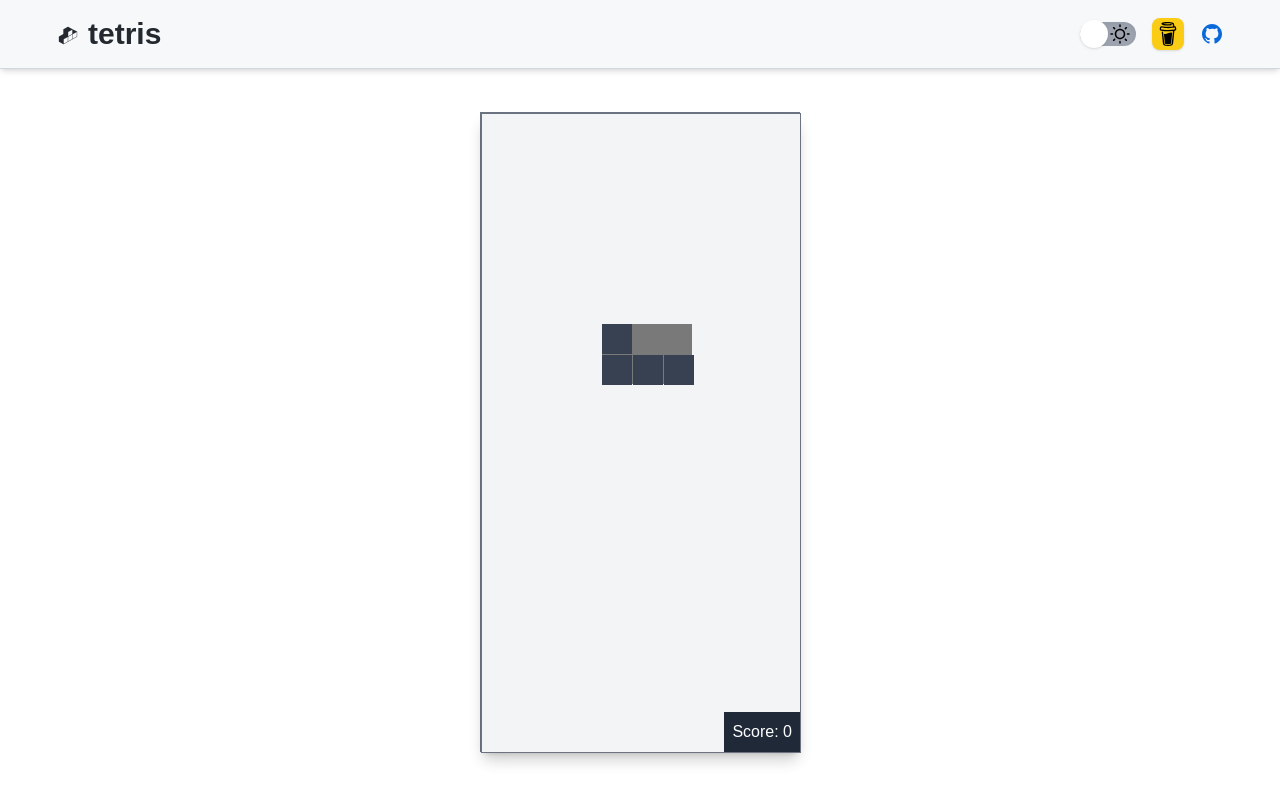
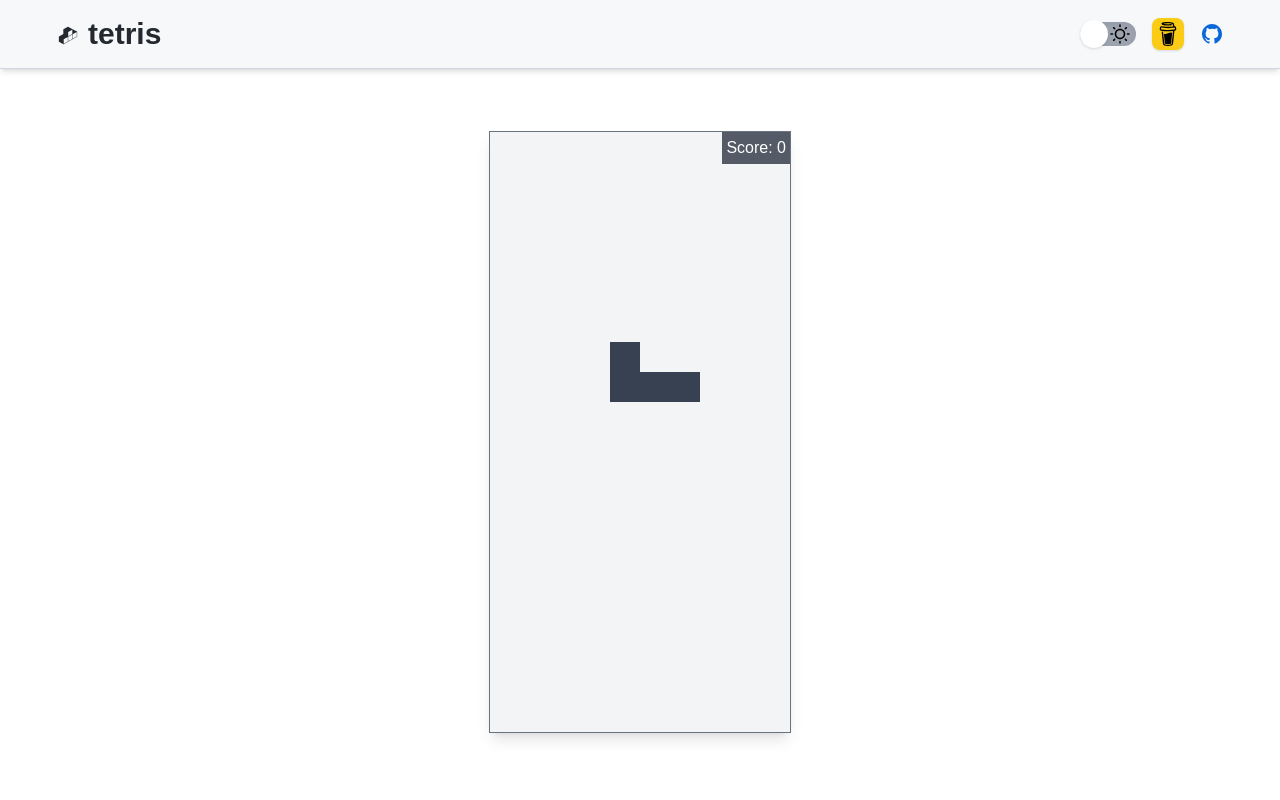
Before and after one commit to muzabol2/tetris, a Next.js app: page / in a window 1280 px wide. Built offline with nearby package versions, Linux system fonts and the light colour scheme.

Commit message:
Move main gain to folder and adjust basic logic and blocks styles

```diff
--- a/src/app/page.tsx
+++ b/src/app/page.tsx
@@ -1,11 +1,7 @@
 "use client";
 
-import { TetrisGame } from "@/components";
+import { TetrisGame } from "@/game";
 
-const Home = () => (
-  <div className="relative w-[320px] h-[640px] border border-gray-500 bg-gray-100 dark:bg-gray-900 shadow-lg grid grid-cols-10 grid-rows-20">
-    <TetrisGame />
-  </div>
-);
+const Home = () => <TetrisGame />;
 
 export default Home;
--- a/src/components/index.ts
+++ b/src/components/index.ts
@@ -1,3 +1,2 @@
 export { Navbar } from "./Navbar";
-export { TetrisGame } from "./tetris-game";
 export { ThemeSwitcher } from "./ThemeSwitcher";
--- a/src/components/tetris-game/index.tsx
+++ b/src/game/index.tsx
@@ -7,41 +7,41 @@ const TetrisGame = () => {
   const { grid, currentPiece, isGameOver, score } = TetrisGameLogic();
 
   return (
-    <div className="relative w-[320px] h-[640px] border border-gray-500 bg-gray-100 dark:bg-gray-900 shadow-lg grid grid-cols-10 grid-rows-20 gap-1">
+    <div className="relative border border-gray-500 bg-gray-100 dark:bg-gray-900 shadow-lg grid grid-cols-10 grid-rows-20">
+      <div className="absolute top-0 right-0 text-white bg-gray-800 dark:bg-black bg-opacity-75 p-1">
+        Score: {score}
+      </div>
       {grid.map((row, rowIndex) =>
         row.map((cell, colIndex) => (
           <div
             key={`${rowIndex}-${colIndex}`}
-            className={`w-[${BLOCK_SIZE}px] h-[${BLOCK_SIZE}px] ${
-              cell ? "bg-gray-700" : "bg-gray-100"
-            }`}
+            className={`grid ${cell ? "bg-gray-700" : "bg-gray-100"}`}
+            style={{
+              width: `${BLOCK_SIZE}px`,
+              height: `${BLOCK_SIZE}px`,
+            }}
           />
-        )),
+        ))
       )}
       {currentPiece && (
         <div
-          className="absolute"
+          className="absolute grid"
           style={{
             top: `${currentPiece.y * BLOCK_SIZE}px`,
             left: `${currentPiece.x * BLOCK_SIZE}px`,
             width: `${currentPiece.shape[0].length * BLOCK_SIZE}px`,
             height: `${currentPiece.shape.length * BLOCK_SIZE}px`,
-            backgroundColor: "rgba(0, 0, 0, 0.5)",
-            display: "grid",
             gridTemplateColumns: `repeat(${currentPiece.shape[0].length}, ${BLOCK_SIZE}px)`,
             gridTemplateRows: `repeat(${currentPiece.shape.length}, ${BLOCK_SIZE}px)`,
-            gap: "1px",
           }}
         >
           {currentPiece.shape.map((row, rowIndex) =>
             row.map((cell, colIndex) => (
               <div
                 key={`${rowIndex}-${colIndex}`}
-                className={`w-[${BLOCK_SIZE}px] h-[${BLOCK_SIZE}px] ${
-                  cell ? "bg-gray-700" : "bg-transparent"
-                }`}
+                className={`w-[${BLOCK_SIZE}px] h-[${BLOCK_SIZE}px] ${cell ? "bg-gray-700" : "bg-transparent"}`}
               />
-            )),
+            ))
           )}
         </div>
       )}
@@ -50,9 +50,6 @@ const TetrisGame = () => {
           Game Over
         </div>
       )}
-      <div className="absolute bottom-0 right-0 p-2 text-white bg-gray-800">
-        Score: {score}
-      </div>
     </div>
   );
 };
--- a/src/components/tetris-game/utils.ts
+++ b/src/game/utils.ts
@@ -19,10 +19,7 @@ const isCollision = (piece: Piece, grid: number[][]): boolean => {
     for (let x = 0; x < piece.shape[y].length; x++) {
       if (
         piece.shape[y][x] &&
-        (piece.y + y >= ROWS ||
-          piece.x + x < 0 ||
-          piece.x + x >= COLS ||
-          grid[piece.y + y][piece.x + x])
+        (piece.y + y >= ROWS || piece.x + x < 0 || piece.x + x >= COLS || grid[piece.y + y][piece.x + x])
       ) {
         return true;
       }
```
Also changed, not shown: src/game/useTetris.ts (renamed from src/components/tetris-game/useTetris.ts, +4 -10 lines).
